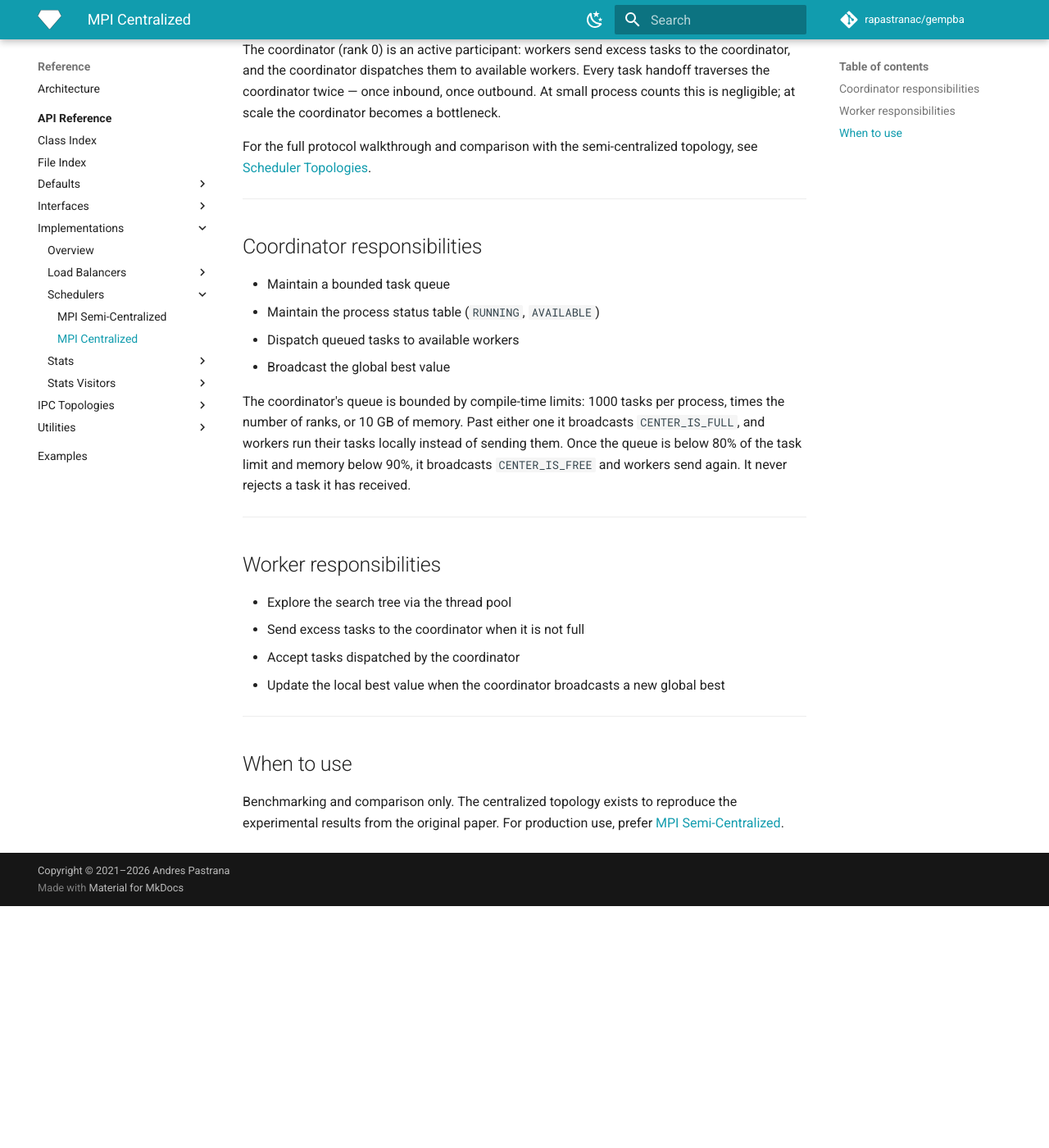
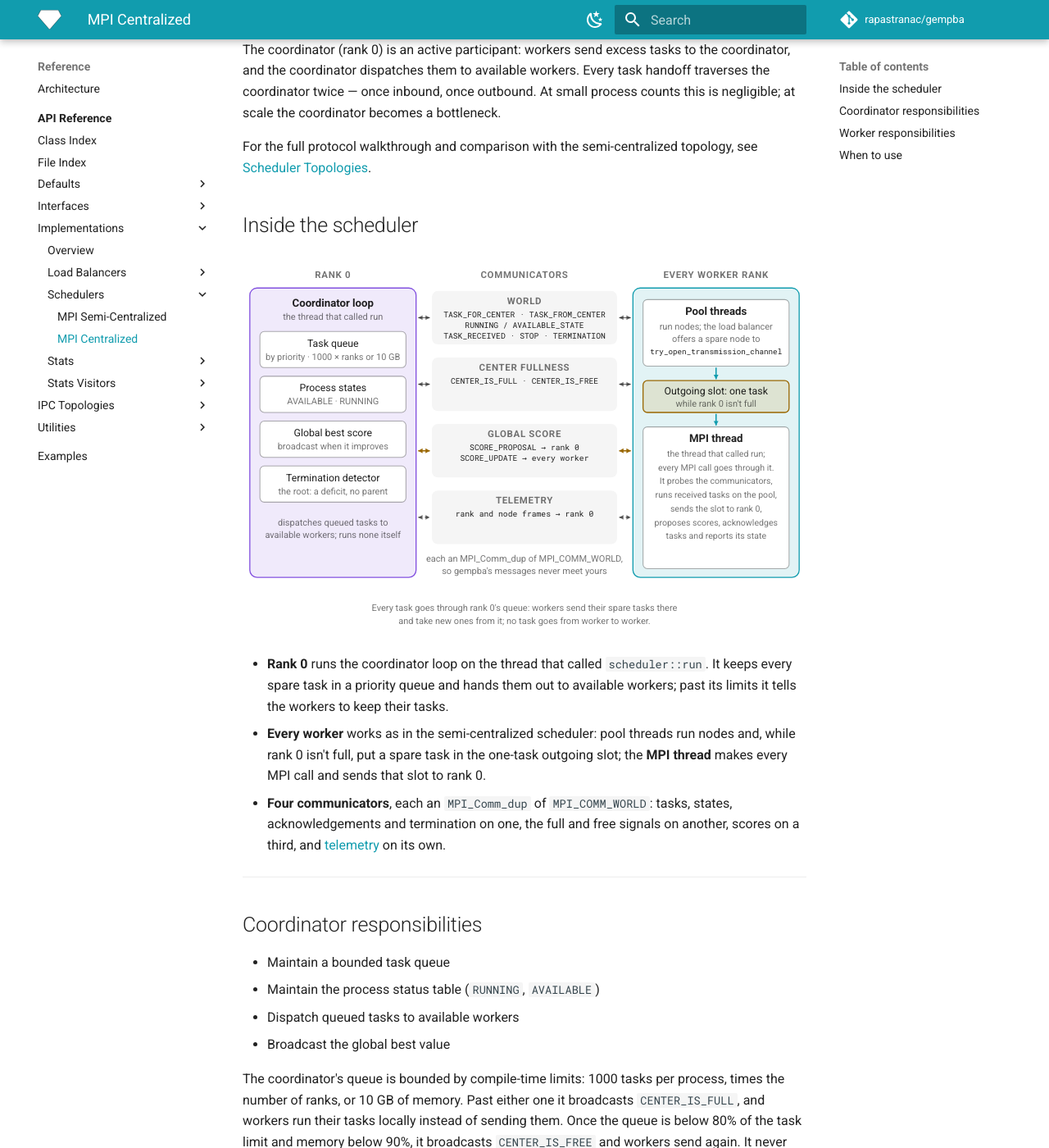
Before and after one commit to rapastranac/gempba-docs, an MkDocs documentation site: the page built from docs/reference/implementations/schedulers/centralized.md, in a window 1280 px wide and 1400 px high, scrolled down 341 px. Shown: the whole window at 82% size. Built offline with MkDocs 1.6.1 and Material for MkDocs 9.7.7, drawn with Linux system fonts in a browser that asks for light colours; comment, search, counter and statistics services are not loaded; before the commit the page ends 1446 px from its top, so only the background shows below that.

Commit message:
#37 docs: Show what runs inside each MPI scheduler
- An Inside the scheduler section with an SVG figure on the semi-centralized and centralized pages: rank 0's coordinator loop, the four duplicated communicators and what each carries, and each worker's pool threads, one-task outgoing slot and MPI thread
- Semi-centralized workers send the slot straight to their waiting process; centralized workers send it to rank 0's queue while it isn't full

```diff
--- a/docs/reference/implementations/schedulers/centralized.md
+++ b/docs/reference/implementations/schedulers/centralized.md
@@ -11,6 +11,16 @@ Implements [`scheduler`](../../interfaces/scheduler.md). An actively routing MPI
 The coordinator (rank 0) is an active participant: workers send excess tasks to the coordinator, and the coordinator dispatches them to available workers. Every task handoff traverses the coordinator twice — once inbound, once outbound. At small process counts this is negligible; at scale the coordinator becomes a bottleneck.
 
 For the full protocol walkthrough and comparison with the semi-centralized topology, see [Scheduler Topologies](../../../scheduler-topologies.md).
+
+## Inside the scheduler
+
+<figure class="diagram">
+--8<-- "assets/figures/scheduler-centralized.svg"
+</figure>
+
+- **Rank 0** runs the coordinator loop on the thread that called `scheduler::run`. It keeps every spare task in a priority queue and hands them out to available workers; past its limits it tells the workers to keep their tasks.
+- **Every worker** works as in the semi-centralized scheduler: pool threads run nodes and, while rank 0 isn't full, put a spare task in the one-task outgoing slot; the **MPI thread** makes every MPI call and sends that slot to rank 0.
+- **Four communicators**, each an `MPI_Comm_dup` of `MPI_COMM_WORLD`: tasks, states, acknowledgements and termination on one, the full and free signals on another, scores on a third, and [telemetry](../../../telemetry/index.md) on its own.
 
 ---
 
--- a/docs/reference/implementations/schedulers/semi-centralized.md
+++ b/docs/reference/implementations/schedulers/semi-centralized.md
@@ -11,6 +11,16 @@ Implements [`scheduler`](../../interfaces/scheduler.md). The recommended MPI sch
 The coordinator (rank 0) maintains a lightweight state table — process statuses, process assignments, global best value — and pushes assignment signals proactively. It never holds or routes tasks. Workers exchange tasks directly with each other, point-to-point, after the coordinator has confirmed the destination is idle. This eliminates the bounce-back problem without making the coordinator a bottleneck.
 
 For the full protocol walkthrough, message sequence diagrams, and comparison with the centralized topology, see [Scheduler Topologies](../../../scheduler-topologies.md).
+
+## Inside the scheduler
+
+<figure class="diagram">
+--8<-- "assets/figures/scheduler-semi-centralized.svg"
+</figure>
+
+- **Rank 0** runs the coordinator loop on the thread that called `scheduler::run`. It holds the state table and the root of termination detection, and runs no search itself.
+- **Every worker** splits the job between two kinds of thread. Pool threads run nodes; when the load balancer finds a spare node and the rank has a process waiting for work, `try_open_transmission_channel` succeeds and `force_push` puts the serialized task in a one-task outgoing slot. The **MPI thread**, the one that called `scheduler::run`, makes every MPI call: it probes the communicators in turn, runs each task it receives on the pool, sends the slot straight to the waiting process, proposes better scores, and acknowledges tasks.
+- **Four communicators**, each an `MPI_Comm_dup` of `MPI_COMM_WORLD`, keep the traffic apart: tasks, states, acknowledgements and termination on one, assignments on another, scores on a third, and [telemetry](../../../telemetry/index.md) on its own.
 
 ---
 
```
Also changed, not shown: docs/assets/figures/scheduler-centralized.svg (added), docs/assets/figures/scheduler-semi-centralized.svg (added).
